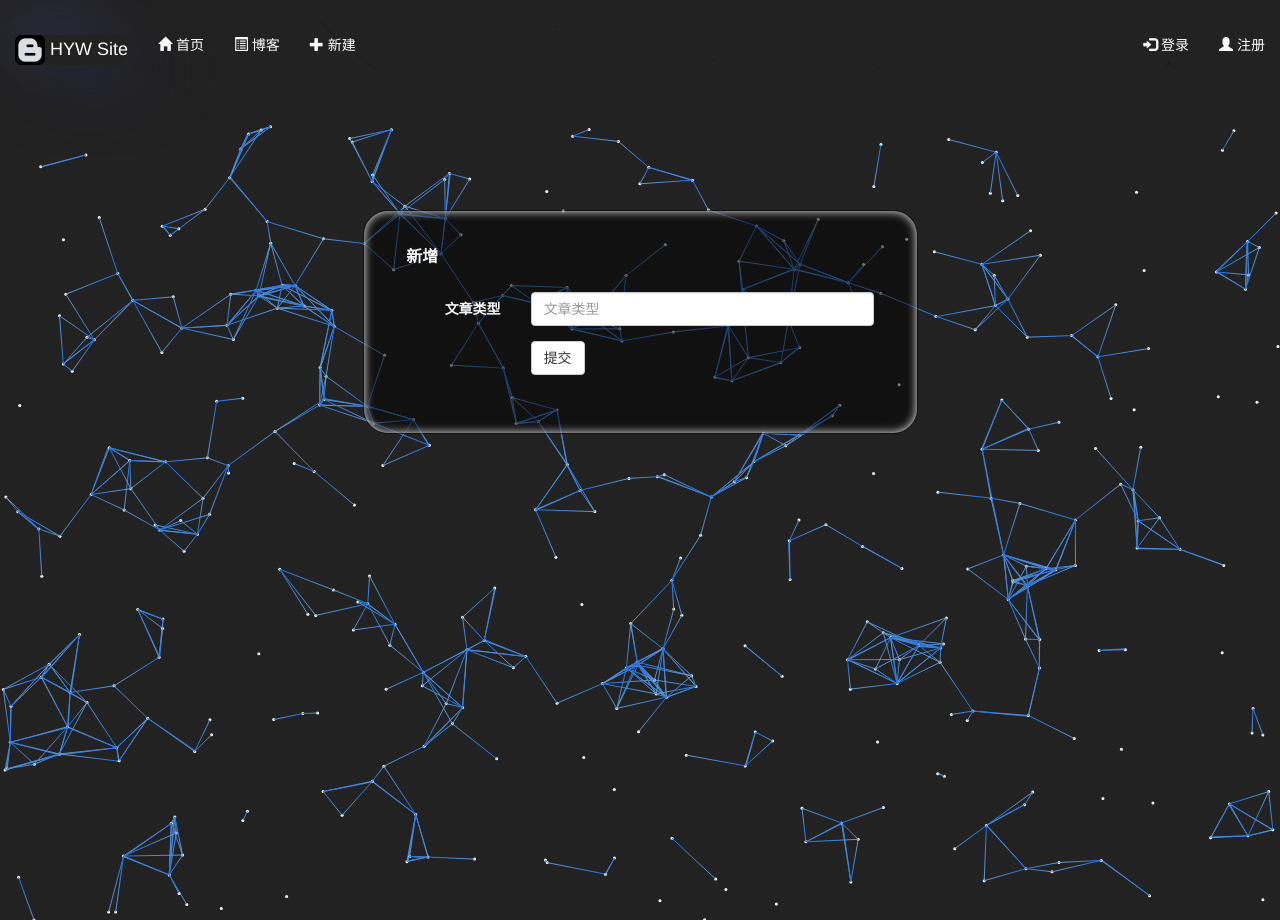
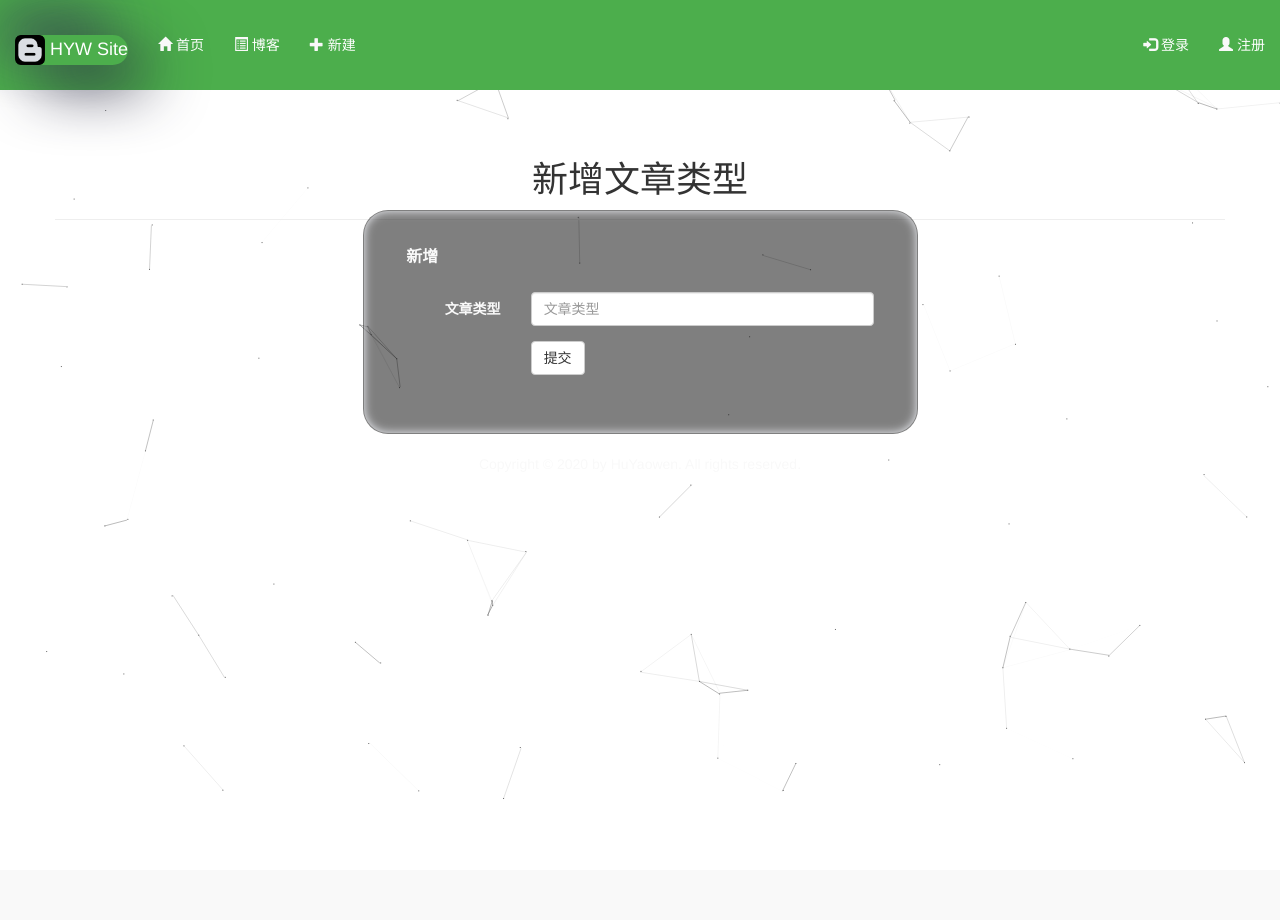
Before and after one commit to Paradox315/HYW-Site, a Django app: template blog/templates/add_blog_type.html in a window 1280 px wide. After the commit the page ends 799 px from the top, so only its background shows below. Run offline with Django 3.2, Linux system fonts and the light colour scheme; the template is opened without the code that fills it, so the values that code supplies are empty; parts of the project's set-up code (start-up, migrations or seed data) failed here and were passed over; some libraries are stand-ins or nearby versions.

Commit message:
样式改变

```diff
--- a/templates/base.html
+++ b/templates/base.html
@@ -20,7 +20,7 @@
     html, body {
         width: 100%;
         height: 100%;
-        background: #222222;
+
     }
 
     /*非常重要的样式让背景图片100%适应整个屏幕*/
@@ -75,7 +75,7 @@
     }
 </style>
 <body>
-<div class="navbar navbar-fixed-top my-navbar" role="navigation">
+<div class="navbar navbar-fixed-top my-navbar" role="navigation" style="background: #4cae4c">
     <div class="container-fluid">
         <div class="navbar-header">
             <a class="navbar-brand" href="{% url 'home' %}"style="font-size: large">
@@ -138,7 +138,7 @@
         </div>
     </div>
 </div>
-<canvas id="canvas"></canvas>
+
 {% block content %}{% endblock %}
 <!-- Modal -->
 <div class="modal fade" id="login_modal" tabindex="-1" role="dialog">
```
Also changed, not shown: db.sqlite3.
